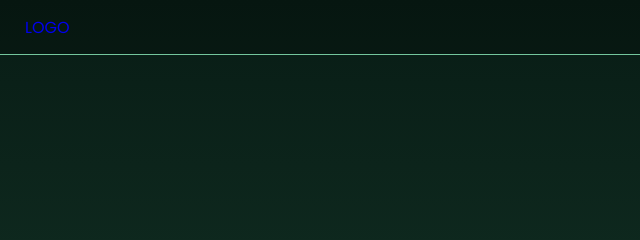
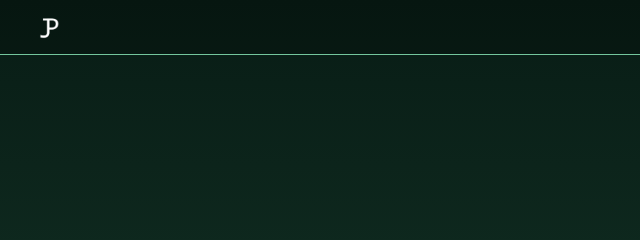
Before and after one commit to Jordan-182/Portfolio, a plain HTML site: page about.html in a window 1280 px wide. Shown: the top 240 px of the page, 0-640 px from the left. Drawn offline with Linux system fonts and the light colour scheme.

Commit message:
11052024

```diff
--- a/about.html
+++ b/about.html
@@ -16,7 +16,7 @@
   <body>
     <header>
       <nav>
-           <a href="index.html" class="nav-icon" aria-label="visit homepage" aria-current="page"><span>LOGO</span></a>
+        <a href="index.html" class="nav-icon" aria-label="visit homepage" aria-current="page"><img src="img/JP.png" alt="logo"></a>
            <div class="main-navlinks">
                <button class="hamburger" type="button" aria-label="Toggle navigation" aria-expanded="false">
                    <span></span>
```
Also changed, not shown: contact.html (+1 -1 lines), index.html (+1 -1 lines), projects.html (+1 -1 lines).
